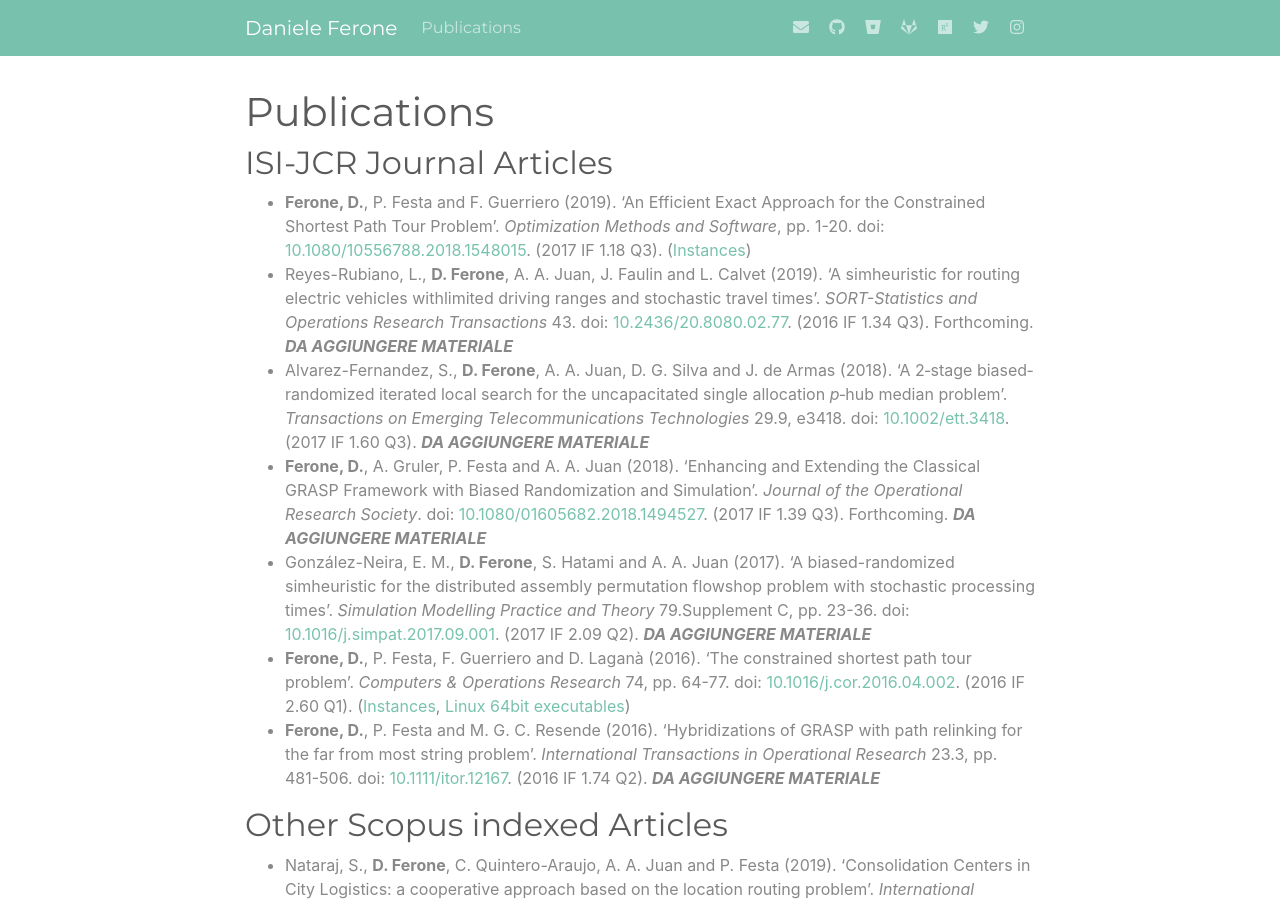
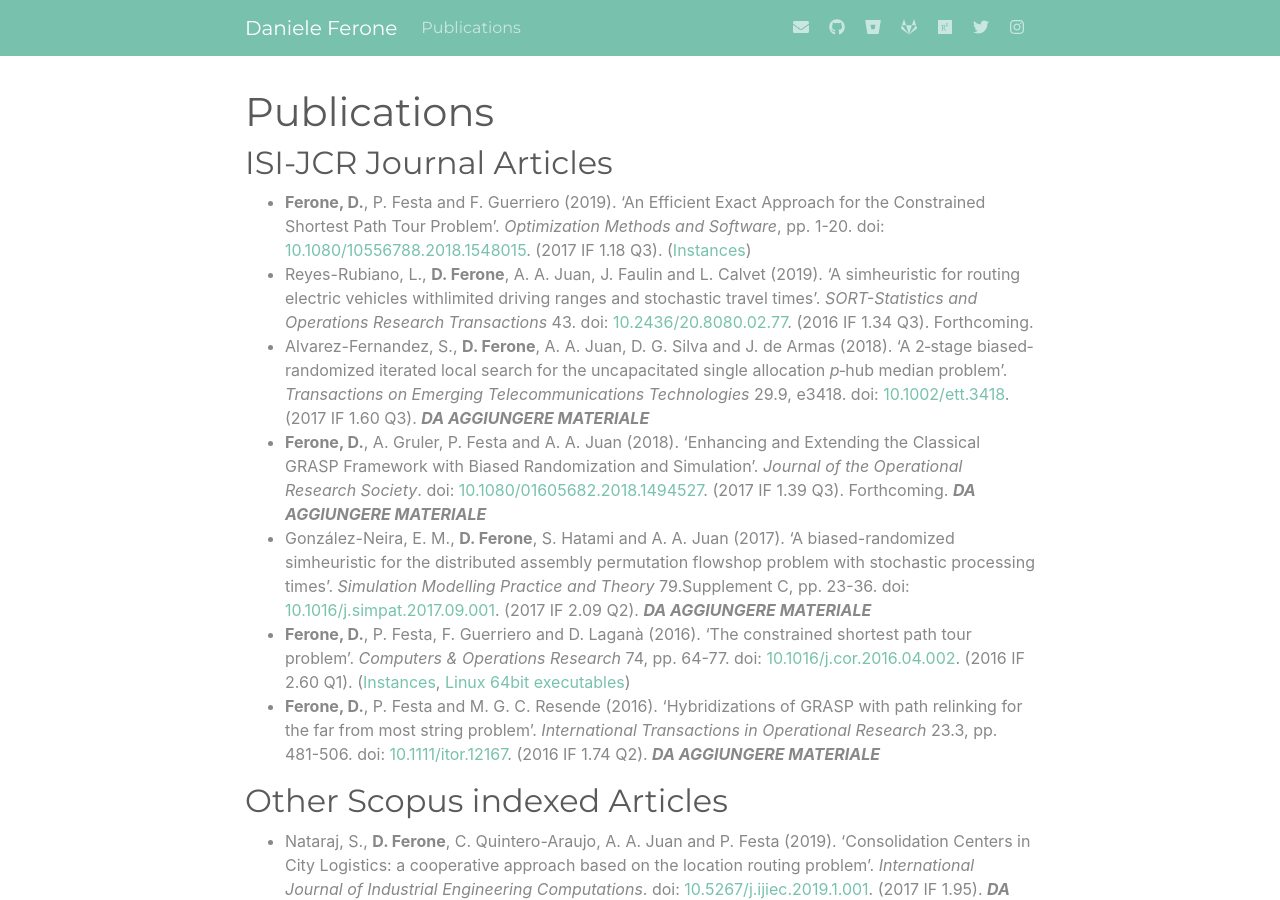
Before and after one commit to fdaniele85/fdaniele85.github.io, a Jekyll site: the page built from pages/publications.html, in a window 1280 px wide and 900 px high. Built offline with Jekyll 4.4.1, drawn with Linux system fonts in a browser that asks for light colours; nearby versions of some CDN libraries.

Commit message:
VRPwST no material

```diff
--- a/pages/publications.html
+++ b/pages/publications.html
@@ -7,7 +7,7 @@ title: Publications
 
 <ul>
   <li><strong>Ferone, D.</strong>, P. Festa and F. Guerriero (2019). ‘An Efficient Exact Approach for the Constrained Shortest Path Tour Problem’. <em>Optimization Methods and Software</em>, pp. 1-20. doi: <a href="https://doi.org/10.1080/10556788.2018.1548015">10.1080/10556788.2018.1548015</a>. (2017 IF 1.18 Q3). (<a href="http://bit.ly/2IkyrgU">Instances</a>)</li>
-  <li>Reyes-Rubiano, L., <strong>D. Ferone</strong>, A. A. Juan, J. Faulin and L. Calvet (2019). ‘A simheuristic for routing electric vehicles withlimited driving ranges and stochastic travel times’. <em>SORT-Statistics and Operations Research Transactions</em> 43. doi: <a href="https://doi.org/10.2436/20.8080.02.77">10.2436/20.8080.02.77</a>. (2016 IF 1.34 Q3). Forthcoming. <strong><em>DA AGGIUNGERE MATERIALE</em></strong></li>
+  <li>Reyes-Rubiano, L., <strong>D. Ferone</strong>, A. A. Juan, J. Faulin and L. Calvet (2019). ‘A simheuristic for routing electric vehicles withlimited driving ranges and stochastic travel times’. <em>SORT-Statistics and Operations Research Transactions</em> 43. doi: <a href="https://doi.org/10.2436/20.8080.02.77">10.2436/20.8080.02.77</a>. (2016 IF 1.34 Q3). Forthcoming.</li>
   <li>Alvarez-Fernandez, S., <strong>D. Ferone</strong>, A. A. Juan, D. G. Silva and J. de Armas (2018). ‘A 2‐stage biased‐randomized iterated local search for the uncapacitated single allocation <em>p</em>‐hub median problem’. <em>Transactions on Emerging Telecommunications Technologies</em> 29.9, e3418. doi: <a href="https://doi.org/10.1002/ett.3418">10.1002/ett.3418</a>. (2017 IF 1.60 Q3). <strong><em>DA AGGIUNGERE MATERIALE</em></strong></li>
   <li><strong>Ferone, D.</strong>, A. Gruler, P. Festa and A. A. Juan (2018). ‘Enhancing and Extending the Classical GRASP Framework with Biased Randomization and Simulation’. <em>Journal of the Operational Research Society</em>. doi: <a href="https://doi.org/10.1080/01605682.2018.1494527">10.1080/01605682.2018.1494527</a>. (2017 IF 1.39 Q3). Forthcoming. <strong><em>DA AGGIUNGERE MATERIALE</em></strong></li>
   <li>González-Neira, E. M., <strong>D. Ferone</strong>, S. Hatami and A. A. Juan (2017). ‘A biased-randomized simheuristic for the distributed assembly permutation flowshop problem with stochastic processing times’. <em>Simulation Modelling Practice and Theory</em> 79.Supplement C, pp. 23-36. doi: <a href="https://doi.org/10.1016/j.simpat.2017.09.001">10.1016/j.simpat.2017.09.001</a>. (2017 IF 2.09 Q2). <strong><em>DA AGGIUNGERE MATERIALE</em></strong></li>
```
